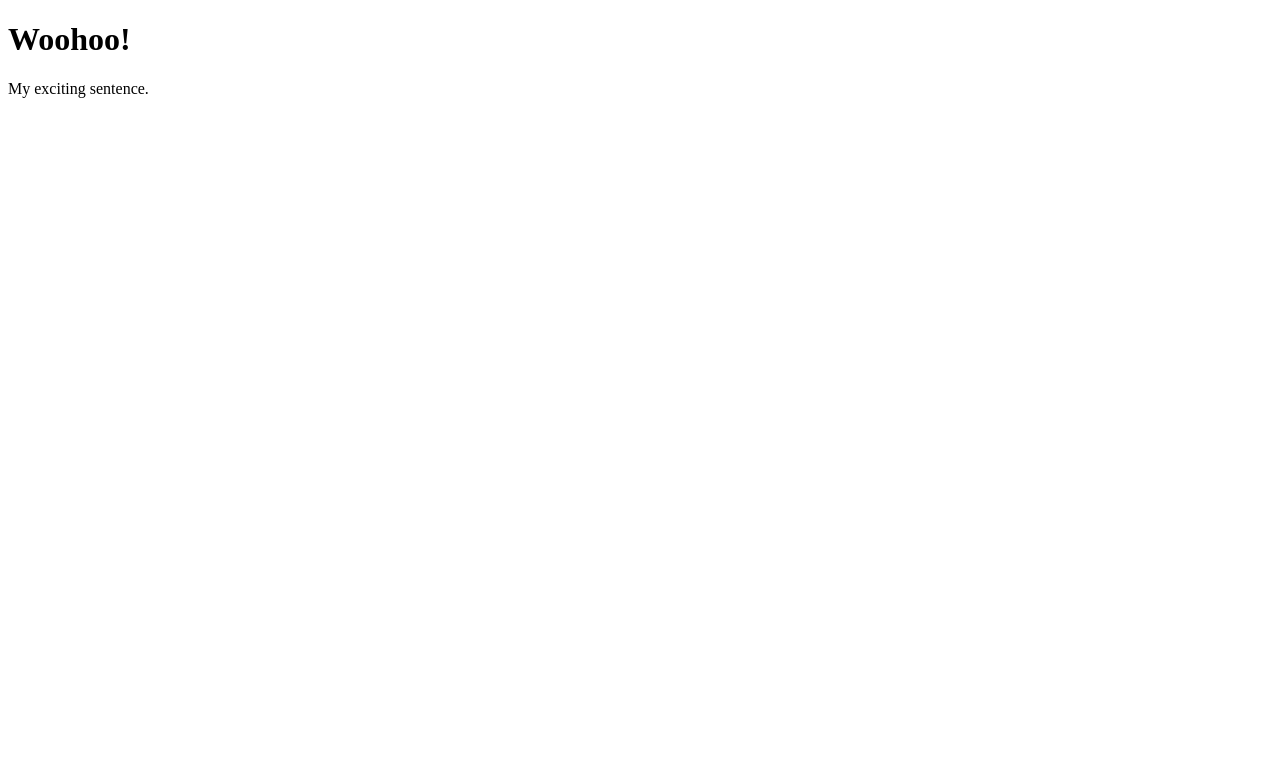
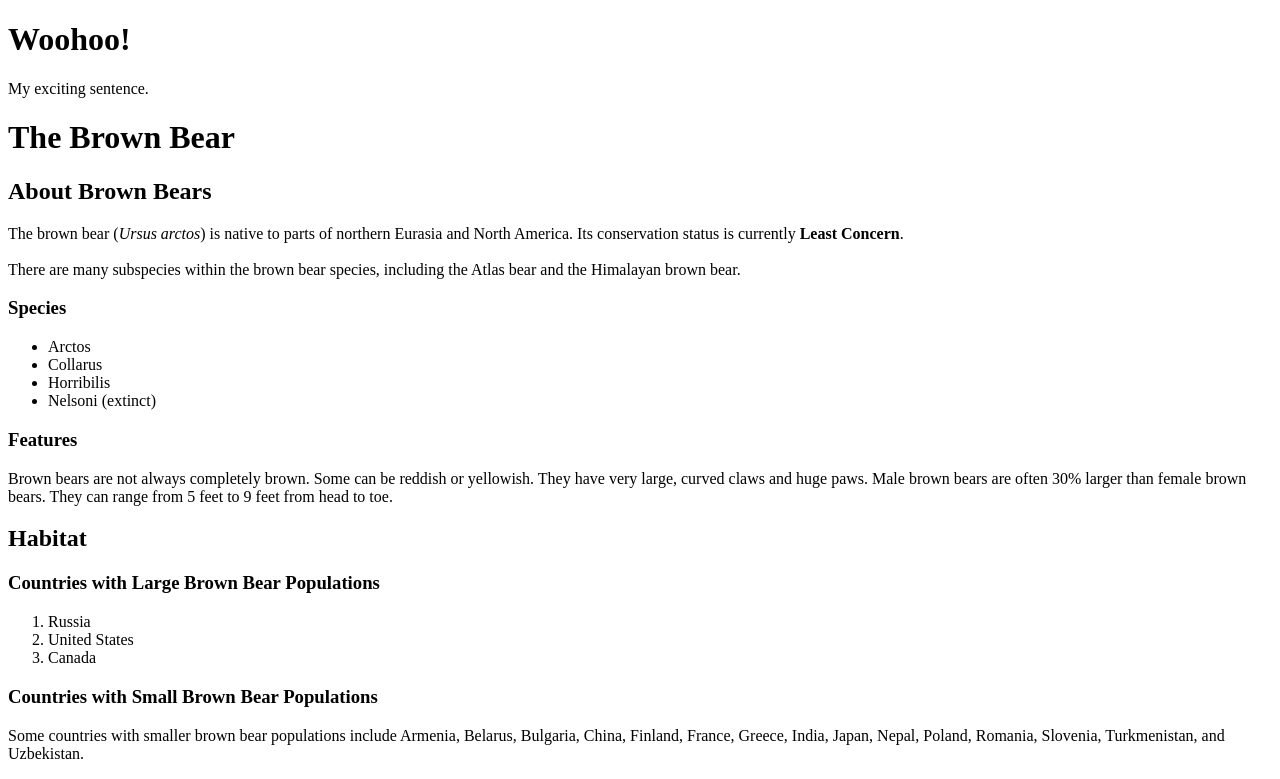
Before and after one commit to H4M1D1/Rizwan-H-CS-Work-Projects, a plain HTML site: page index.html in a window 1280 px wide. Shown: the top 779 px of the page. Drawn offline with Linux system fonts and the light colour scheme.

Commit message:
Update index.html

```diff
--- a/index.html
+++ b/index.html
@@ -10,3 +10,36 @@
 
 </body>
 </html>
+
+<body>
+  <h1>The Brown Bear</h1>
+  <div id="introduction">
+    <h2>About Brown Bears</h2>
+    <p>The brown bear (<em>Ursus arctos</em>) is native to parts of northern Eurasia and North America. Its conservation status is currently <strong>Least Concern</strong>.<br /><br /> There are many subspecies within the brown bear species, including the Atlas bear and the Himalayan brown bear.</p>
+    <h3>Species</h3>
+    <ul>
+      <li>Arctos</li>
+      <li>Collarus</li>
+      <li>Horribilis</li>
+      <li>Nelsoni (extinct)</li>
+    </ul>
+    <h3>Features</h3>
+    <p>Brown bears are not always completely brown. Some can be reddish or yellowish. They have very large, curved claws and huge paws. Male brown bears are often 30% larger than female brown bears. They can range from 5 feet to 9 feet from head to toe.</p>
+  </div>
+  <div id="habitat">
+    <h2>Habitat</h2>
+    <h3>Countries with Large Brown Bear Populations</h3>
+    <ol>
+      <li>Russia</li>
+      <li>United States</li>
+      <li>Canada</li>
+    </ol>
+    <h3>Countries with Small Brown Bear Populations</h3>
+    <p>Some countries with smaller brown bear populations include Armenia, Belarus, Bulgaria, China, Finland, France, Greece, India, Japan, Nepal, Poland, Romania, Slovenia, Turkmenistan, and Uzbekistan.</p>
+  </div>
+  <div id="media">
+    <h2>Media</h2>
+    <img src="https://s3.amazonaws.com/codecademy-content/courses/web-101/web101-image_brownbear.jpg" alt="A Brown Bear"/>
+    <video src="https://s3.amazonaws.com/codecademy-content/courses/freelance-1/unit-1/lesson-2/htmlcss1-vid_brown-bear.mp4" width="320" height="240" controls> Video not supported </video>
+  </div>
+</body>
```
